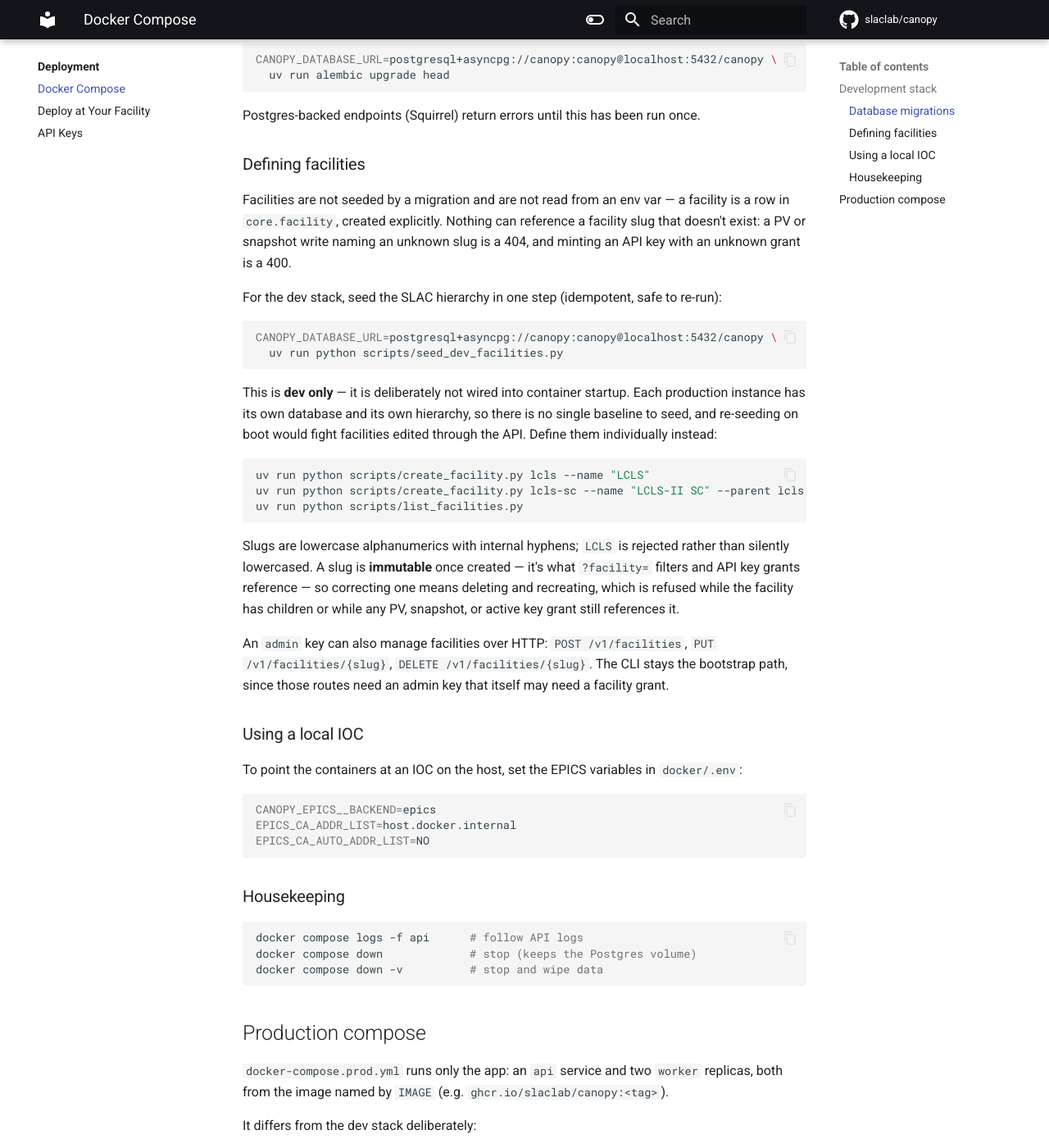
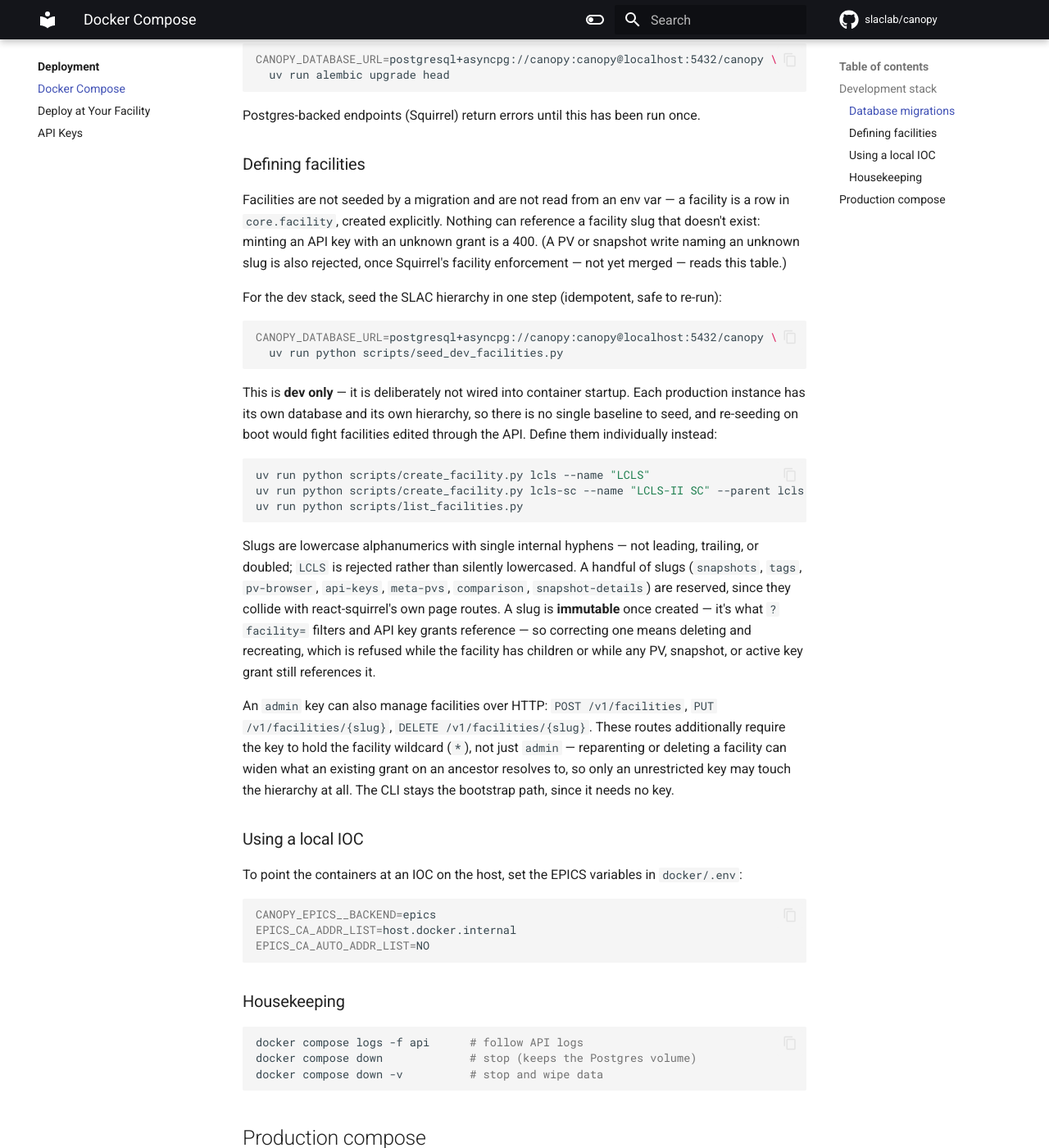
Before and after one commit to slaclab/canopy, an MkDocs documentation site: the page built from docs/deployment/docker.md, in a window 1280 px wide and 1400 px high, scrolled down 1126 px. Shown: the whole window at 82% size. Built offline with MkDocs 1.6.1 and Material for MkDocs 9.7.7, drawn with Linux system fonts in a browser that asks for light colours; comment, search, counter and statistics services are not loaded.

Commit message:
Reject reserved/malformed facility slugs, let admin-only keys list facilities
Addresses the remaining smaller items from shilorigins' review on PR #25:
- Facility slugs now reject react-squirrel's reserved page-route names
  (snapshots, tags, pv-browser, api-keys, meta-pvs, comparison,
  snapshot-details), plus trailing and doubled hyphens.
- GET /v1/facilities now accepts `admin` as an alternative to `read`, so an
  admin-only provisioning key can see what it just created without also
  carrying an unrelated data-plane scope.
- Docs: downgraded the delete-vs-mint race note from an implied guarantee
  to a described (very narrow) race, and clarified that Squirrel's facility
  enforcement isn't live until #26 merges.

````diff
--- a/docs/deployment/docker.md
+++ b/docs/deployment/docker.md
@@ -52,8 +52,9 @@ once.
 
 Facilities are not seeded by a migration and are not read from an env var — a
 facility is a row in `core.facility`, created explicitly. Nothing can reference
-a facility slug that doesn't exist: a PV or snapshot write naming an unknown
-slug is a 404, and minting an API key with an unknown grant is a 400.
+a facility slug that doesn't exist: minting an API key with an unknown grant is
+a 400. (A PV or snapshot write naming an unknown slug is also rejected, once
+Squirrel's facility enforcement — not yet merged — reads this table.)
 
 For the dev stack, seed the SLAC hierarchy in one step (idempotent, safe to
 re-run):
@@ -74,16 +75,21 @@ uv run python scripts/create_facility.py lcls-sc --name "LCLS-II SC" --parent lc
 uv run python scripts/list_facilities.py
 ```
 
-Slugs are lowercase alphanumerics with internal hyphens; `LCLS` is rejected
-rather than silently lowercased. A slug is **immutable** once created — it's
+Slugs are lowercase alphanumerics with single internal hyphens — not leading,
+trailing, or doubled; `LCLS` is rejected rather than silently lowercased. A
+handful of slugs (`snapshots`, `tags`, `pv-browser`, `api-keys`, `meta-pvs`,
+`comparison`, `snapshot-details`) are reserved, since they collide with
+react-squirrel's own page routes. A slug is **immutable** once created — it's
 what `?facility=` filters and API key grants reference — so correcting one
 means deleting and recreating, which is refused while the facility has
 children or while any PV, snapshot, or active key grant still references it.
 
 An `admin` key can also manage facilities over HTTP: `POST /v1/facilities`,
-`PUT /v1/facilities/{slug}`, `DELETE /v1/facilities/{slug}`. The CLI stays the
-bootstrap path, since those routes need an admin key that itself may need a
-facility grant.
+`PUT /v1/facilities/{slug}`, `DELETE /v1/facilities/{slug}`. These routes
+additionally require the key to hold the facility wildcard (`*`), not just
+`admin` — reparenting or deleting a facility can widen what an existing grant
+on an ancestor resolves to, so only an unrestricted key may touch the
+hierarchy at all. The CLI stays the bootstrap path, since it needs no key.
 
 ### Using a local IOC
 
````
Also changed, not shown: docs/deployment/api-keys.md (+16 -4 lines), 5 other files.
